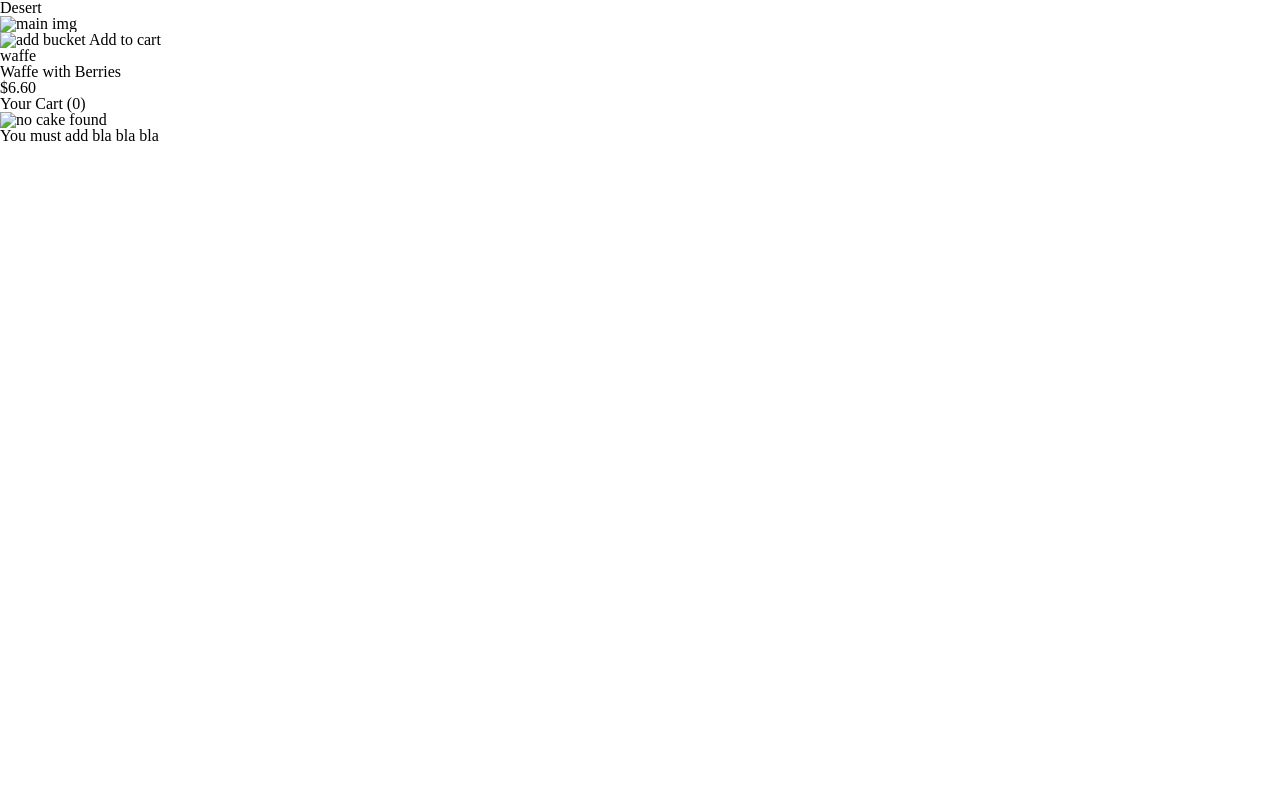
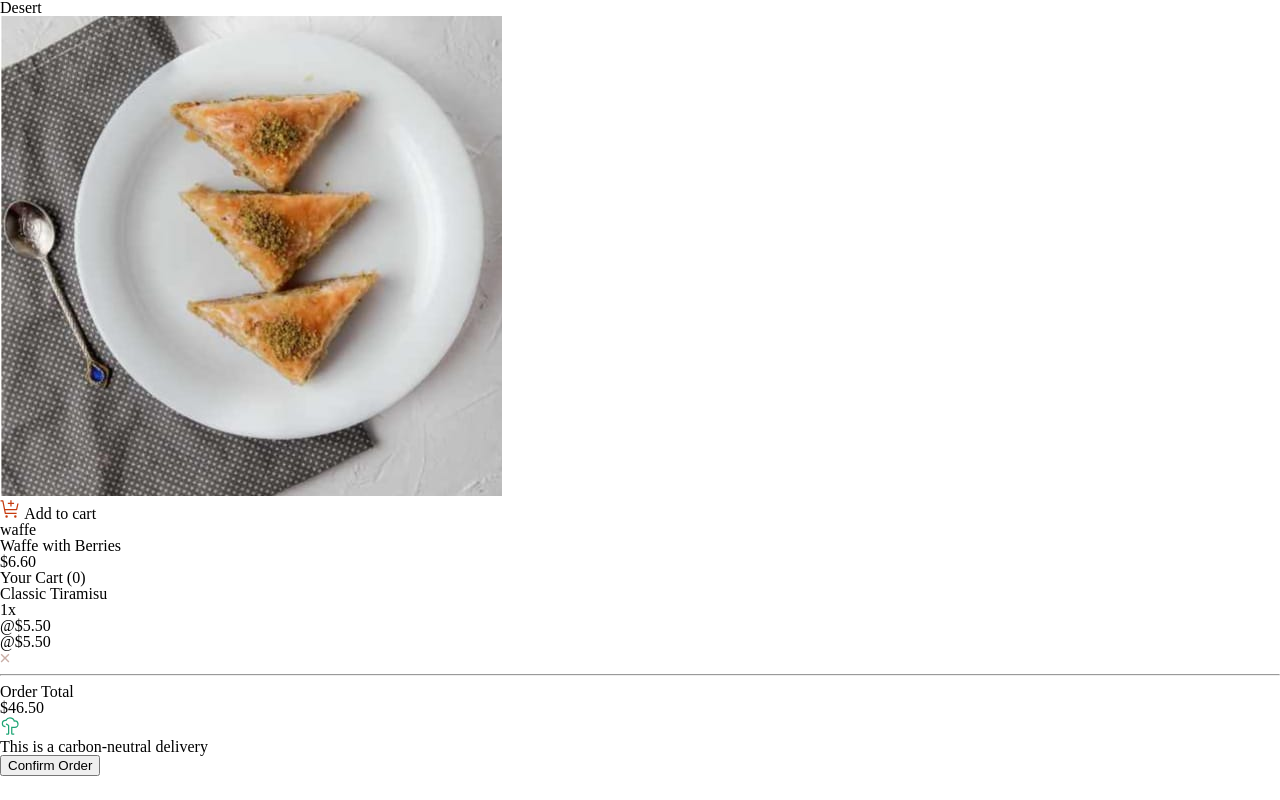
Before and after one commit to davita101/bro-webs, a plain HTML site: page index.html in a window 1280 px wide. Drawn offline with Linux system fonts and the light colour scheme.

Commit message:
Add: finish html sturcture

```diff
--- a/index.html
+++ b/index.html
@@ -17,9 +17,9 @@
         <h2>Desert</h2>
         <figure class="dessert-item-container">
           <div class="cart-container">
-            <img src="#" alt="main img">
+            <img src="./assets/images/image-baklava-desktop.jpg" alt="main img">
             <div>
-              <img src="#" alt="add bucket">
+              <img src="./assets/images/icon-add-to-cart.svg" alt="add bucket">
               <span>Add to cart</span>
             </div>
           </div>
@@ -32,10 +32,34 @@
       </section>
       <aside class="add-cart-container"><!--კალათა -->
         <div class="add-cart-wrapper">
-          <h3>Your Cart (0)</h3>
-          <img src="#" alt="no cake found">
-          <p>You must add bla bla bla</p>
-        </div>
+          <h3>Your Cart (<span id="item-amout-finall">0</span>)</h3>
+          <!-- if cakes are not found -->
+          <!-- <img src="#" alt="no cake found"> -->
+           <!-- if found -->
+            <div>
+              <h4>Classic Tiramisu</h4>
+              <div class="add-cart-container-result">
+                <div class="item-container">
+                  <p><span class="item-amout">1</span>x</p>
+                  <!-- main cost -->
+                  <p>@$<span class="item-cost">5.50</span></p>
+                  <!-- final const -->
+                  <p>@$<span class="item-finnal">5.50</span></p>
+                </div>
+                <img src="./assets/images/icon-remove-item.svg" alt="x icon">
+              </div>
+              <hr>
+            </div>
+            <div>
+              <h4>Order Total</h4>
+              <h4>$<span id="total-order ">46.50</span></h4>
+            </div>
+            <div>
+              <img src="./assets/images/icon-carbon-neutral.svg" alt="tree icon">
+              <p>This is a <span id="carbon-icon">carbon-neutral</span> delivery</p>
+            </div>
+            <button>Confirm Order</button>
+          </div>
       </aside>
     </div>
   </div>
```
